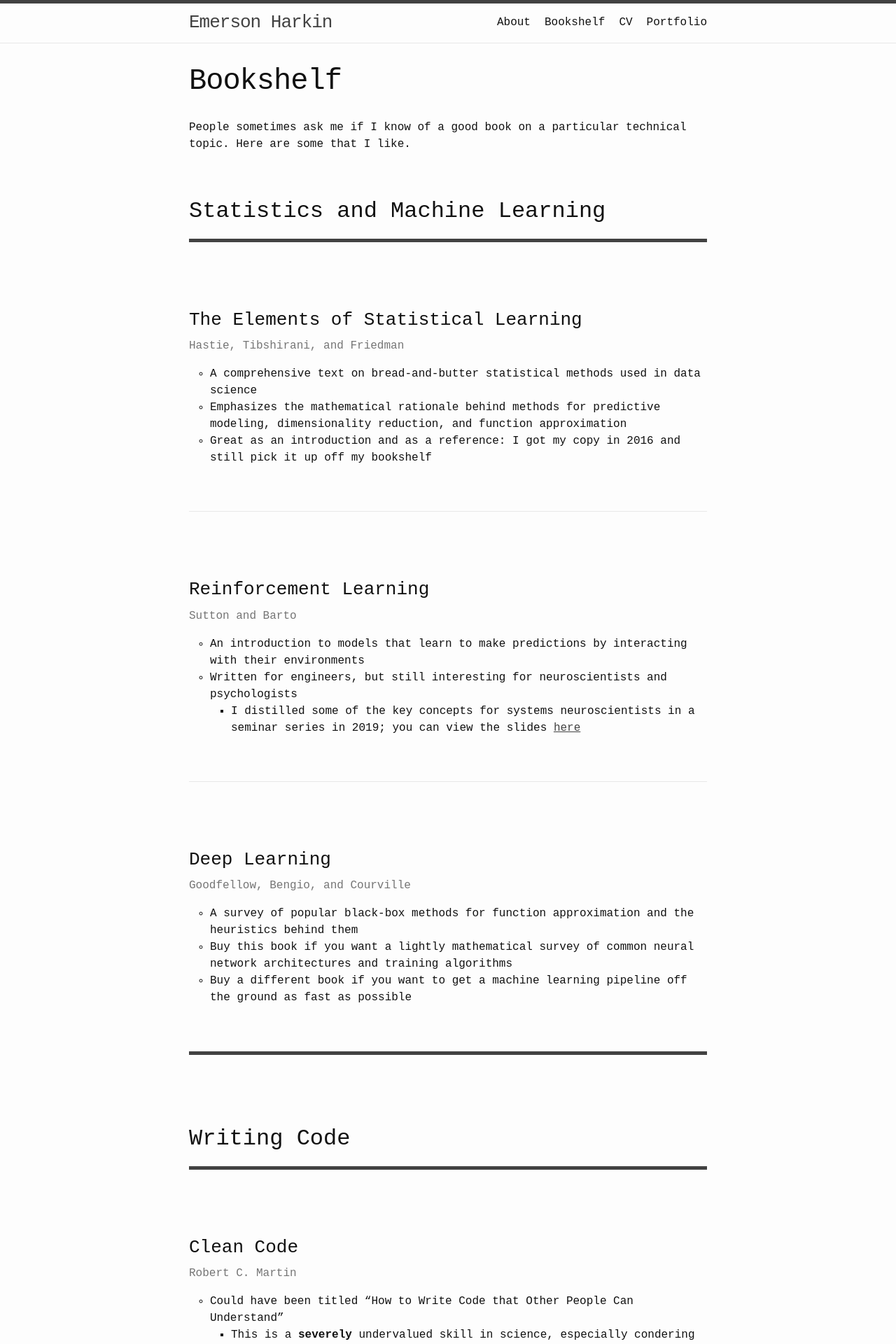
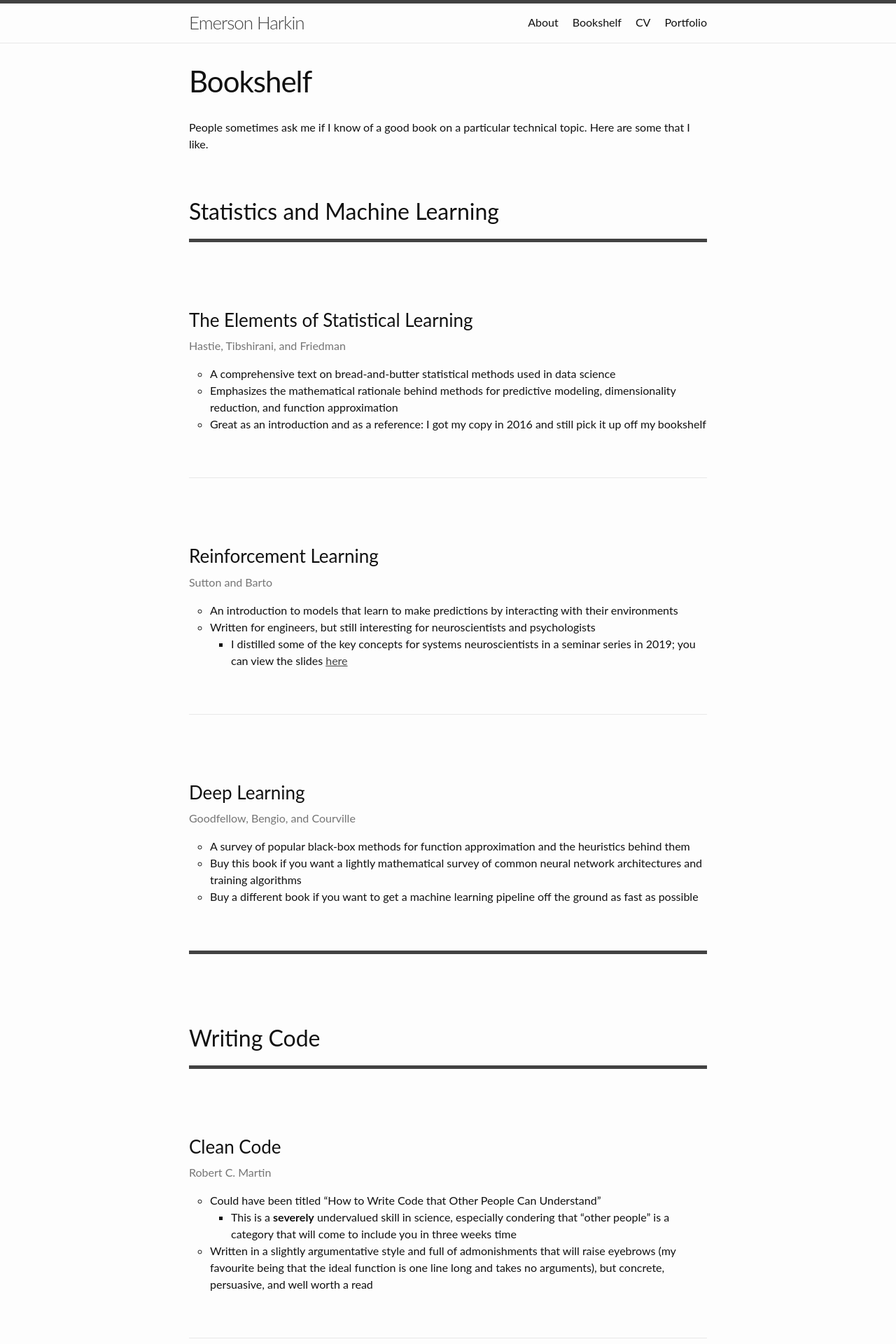
Before and after one commit to efharkin/efharkin.github.io, a Jekyll site: the page built from bookshelf.html, in a window 1280 px wide. Shown: the top 1920 px of the page at 70% size. Built offline with Jekyll 4.4.1, drawn with Linux system fonts in a browser that asks for light colours; nearby versions of some CDN libraries; emoji names are drawn with the system emoji font.

Commit message:
Sans serif font

```diff
--- a/_sass/minima/initialize.scss
+++ b/_sass/minima/initialize.scss
@@ -2,8 +2,8 @@
 
 // Define defaults for each variable.
 
-$base-font-family: "Source Code Pro", "Ubuntu Mono", "Courier New", monospace; //Arial, sans-serif !default;//-apple-system, BlinkMacSystemFont, "Segoe UI", "Segoe UI Symbol", "Segoe UI Emoji", "Apple Color Emoji", Roboto, Helvetica, Arial, sans-serif !default;
-$code-font-family: "Source Code Pro", "Ubuntu Mono", "Courier New", monospace;//"Menlo", "Inconsolata", "Consolas", "Roboto Mono", "Ubuntu Mono", "Liberation Mono", "Courier New", monospace;
+$base-font-family: "Lato", "Tahoma", Arial, sans-serif !default;
+$code-font-family: "Source Code Pro", "Ubuntu Mono", "Courier New", monospace;
 $base-font-size:   16px !default;
 $base-font-weight: 400 !default;
 $small-font-size:  $base-font-size * 0.875 !default;
```
